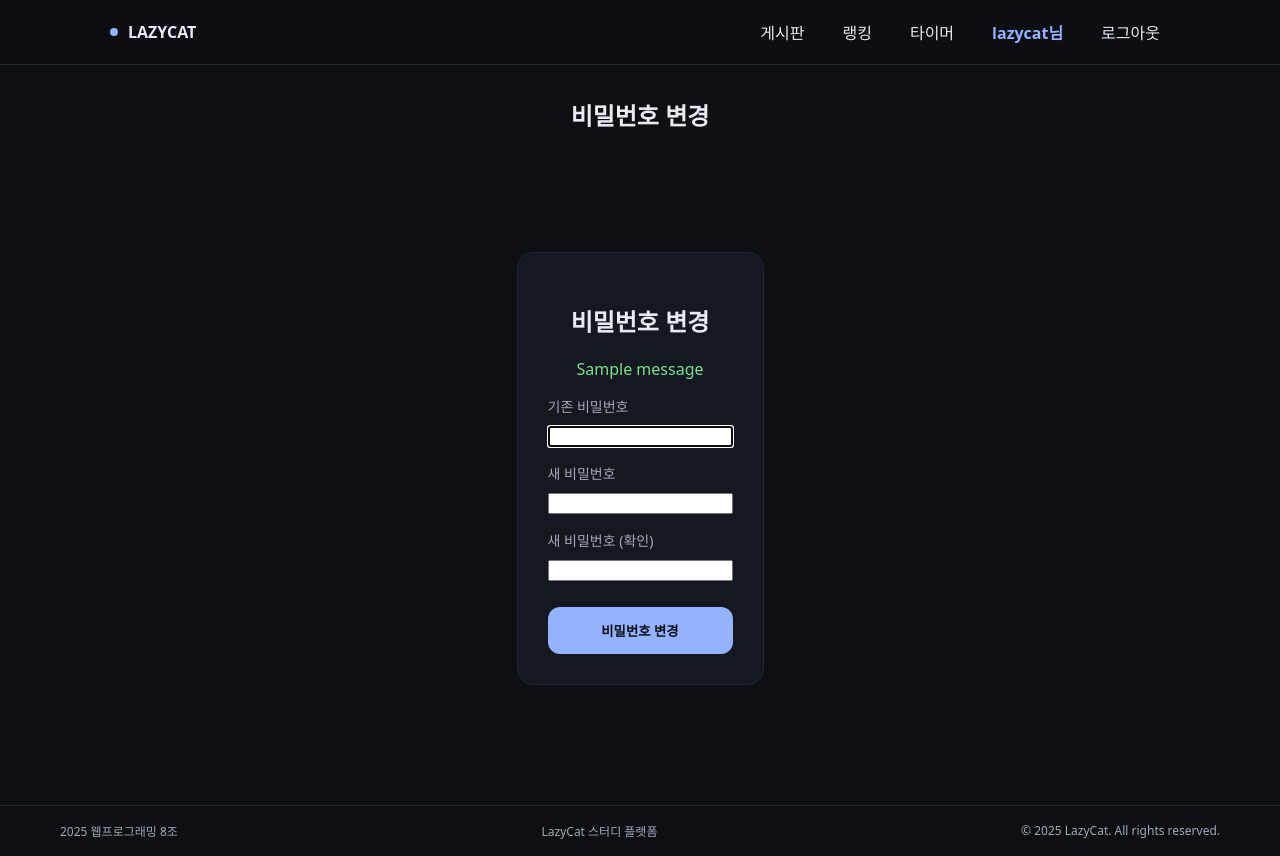
After one commit to 2025WebProgramming-Group8/2025-2_Web, a Django app: page /profile/password/ in a window 1280 px wide. The commit adds this page. Run offline with Django 3.2, Linux system fonts and the light colour scheme; a user stored in the database is signed in; one stand-in notice (Sample message) is shown.

Commit message:
feat: 비밀번호 변경 추가

```diff
--- a/config/urls.py
+++ b/config/urls.py
@@ -48,4 +48,7 @@ urlpatterns = [
     path('study/<str:group_code>/join/', views.join_study, name='join_study'),
     # API 경로 추가
     path('api/save-time/', views.save_study_time, name='save_study_time'),
+
+    # 비밀번호 변경 URL
+    path('profile/password/', views.change_password, name='change_password'),
 ]
--- /dev/null
+++ b/templates/change_password.html
@@ -0,0 +1,49 @@
+{% extends 'base.html' %}
+{% block title %}비밀번호 변경{% endblock %}
+
+{% block header_content %}
+<header class="head">
+    <h1 class="title">비밀번호 변경</h1>
+</header>
+{% endblock %}
+
+{% block content %}
+<style>
+    .wrap { max-width:500px; margin:40px auto; padding:20px; }
+    .card { background:#161821; border:1px solid #232637; border-radius:16px; padding:30px; }
+    .title { font-size:24px; font-weight:900; margin-bottom:20px; text-align:center; }
+    .field { margin-bottom:16px; }
+    .label { display:block; margin-bottom:8px; color:#a4a7b8; font-size:14px; }
+    .input { width:100%; background:#1b1e29; color:#e9eaf3; border:1px solid #232637; border-radius:12px; padding:12px; }
+    .btn { width:100%; padding:14px; border-radius:12px; border:none; background:#93b2ff; color:#0b0c12; font-weight:900; cursor:pointer; margin-top:10px; }
+    .help { font-size:12px; color:#ff6b6b; margin-top:4px; }
+</style>
+
+<div class="wrap">
+    <section class="card">
+        <h1 class="title">비밀번호 변경</h1>
+
+        {% if messages %}
+            {% for message in messages %}
+                <p style="color:var(--ok); text-align:center;">{{ message }}</p>
+            {% endfor %}
+        {% endif %}
+
+        <form method="post">
+            {% csrf_token %}
+
+            {% for field in form %}
+            <div class="field">
+                <label class="label" for="{{ field.id_for_label }}">{{ field.label }}</label>
+                {{ field }}
+                {% for error in field.errors %}
+                    <div class="help">{{ error }}</div>
+                {% endfor %}
+            </div>
+            {% endfor %}
+
+            <button class="btn" type="submit">비밀번호 변경</button>
+        </form>
+    </section>
+</div>
+{% endblock %}
--- a/webapp/views.py
+++ b/webapp/views.py
@@ -6,10 +6,12 @@ from django.views.decorators.csrf import csrf_exempt # API 호출을 위해 필
 from django.contrib.auth.decorators import login_required
 from django.db.models import Q, Sum
 
-from django.contrib.auth import logout, authenticate, login
-from django.contrib.auth.forms import UserCreationForm
+from django.contrib.auth import logout, authenticate, login, update_session_auth_hash
+from django.contrib.auth.forms import UserCreationForm, PasswordChangeForm
 from django.contrib.auth.models import User
 from webapp.models import StudyGroup, UserProfile, StudyGroupMember
+from django.contrib.auth.views import PasswordChangeView
+from django.urls import reverse_lazy
 
 # 1. 게시판 (스터디 그룹 탐색/매칭) 페이지
 def group_list(request: HttpRequest) -> HttpResponse:
@@ -252,3 +254,30 @@ def user_register(request):
 
     context = {'form': form}
     return render(request, 'register.html', context)
+
+# 비밀번호 변경 뷰 함수
+@login_required
+def change_password(request):
+    if request.method == 'POST':
+        # PasswordChangeForm을 사용하여 기존 비밀번호와 새 비밀번호를 검증합니다.
+        from django.contrib.auth.forms import PasswordChangeForm
+        form = PasswordChangeForm(request.user, request.POST)
+
+        if form.is_valid():
+            user = form.save()
+            # 비밀번호 변경 후 세션을 업데이트합니다. (필수)
+            from django.contrib.auth import update_session_auth_hash
+            update_session_auth_hash(request, user)
+            return redirect('profile')
+        else:
+            # 폼에 오류가 있을 경우, 오류 메시지를 포함한 폼을 다시 렌더링합니다.
+            pass
+    else:
+        # GET 요청 시 빈 폼을 생성합니다.
+        from django.contrib.auth.forms import PasswordChangeForm
+        form = PasswordChangeForm(request.user)
+
+    context = {
+        'form': form,
+    }
+    return render(request, 'change_password.html', context) # 템플릿 이름은 'change_password.html'로 가정
```
Also changed, not shown: templates/profile.html (+4 -4 lines), db.sqlite3.
